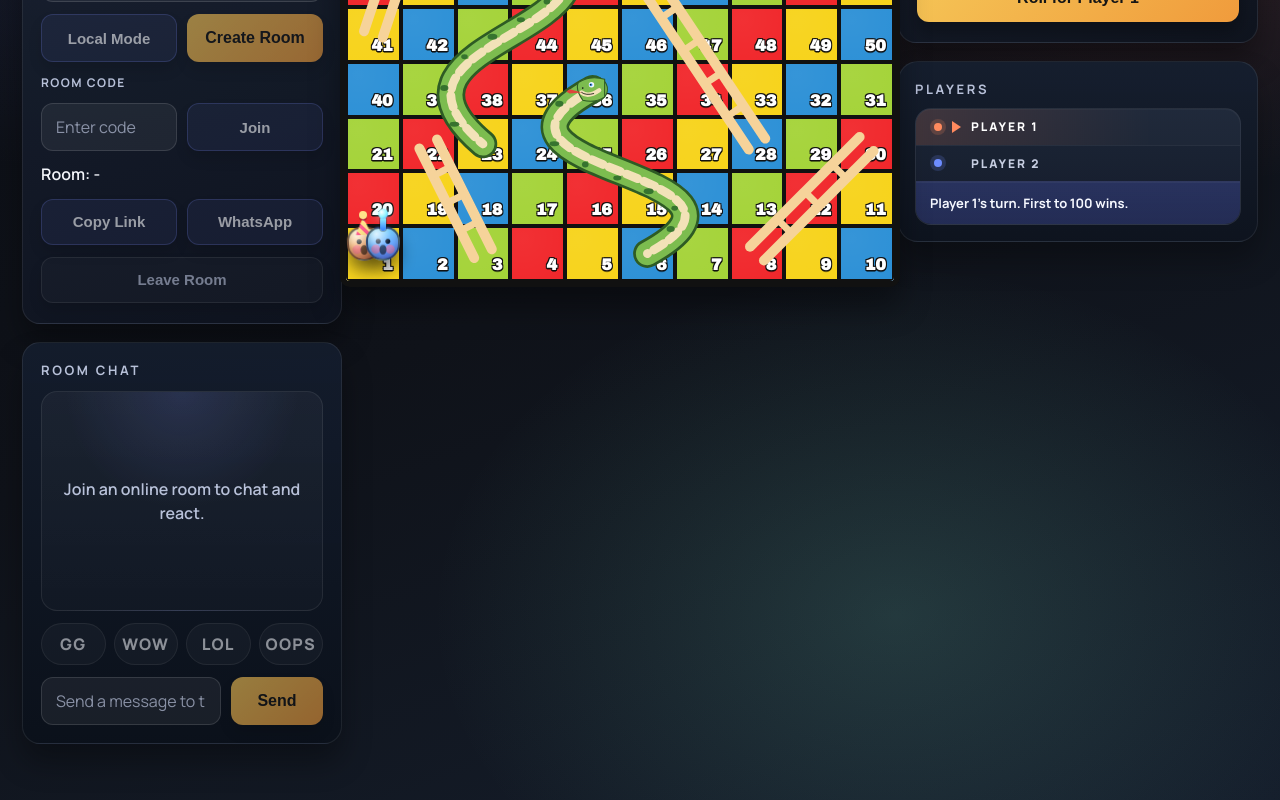
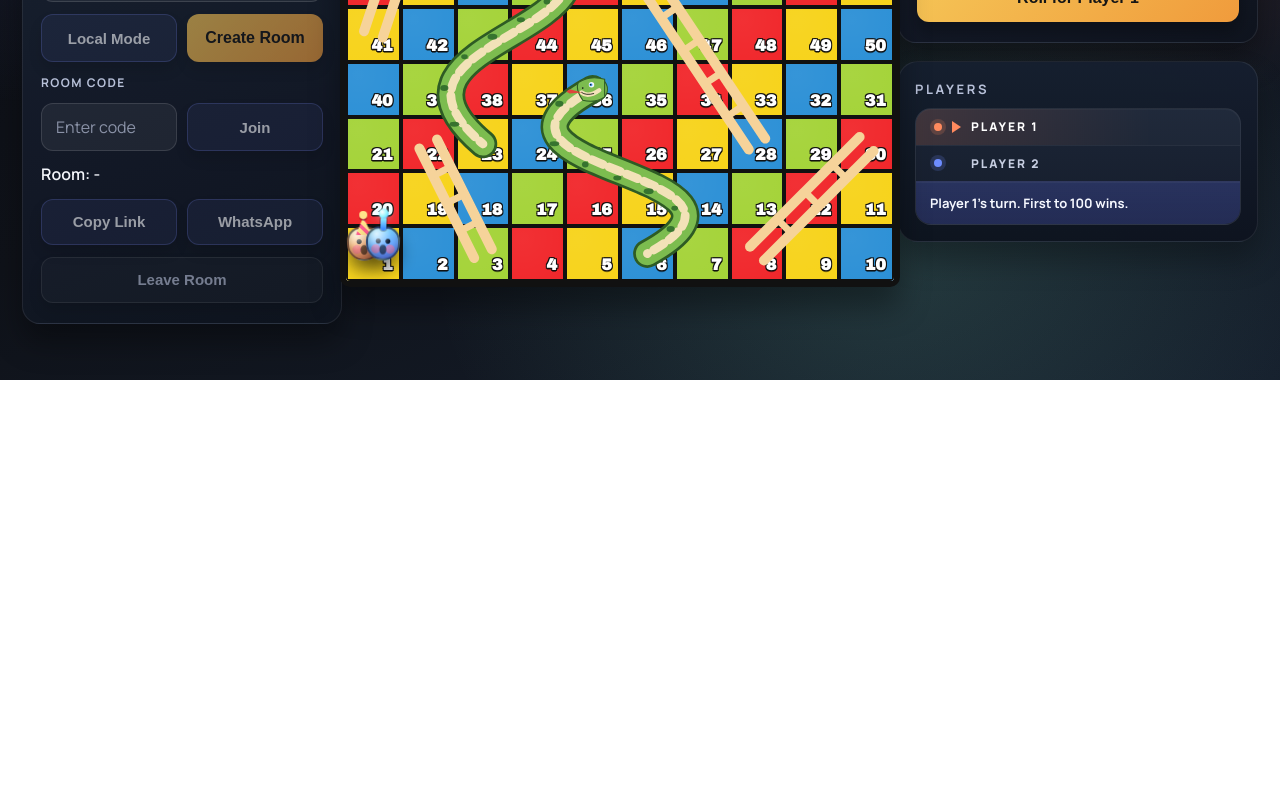
Before and after one commit to praveenarun2008-code/Snake-and-Ladder, a React (Vite) app: page / in a window 1280 px wide. Shown: the part 430-1230 px from the top of the page. After the commit the page ends 810 px from the top, so only its background shows below. Built offline with nearby package versions, Linux system fonts and the light colour scheme.

Commit message:
first commit

```diff
--- a/script.js
+++ b/script.js
@@ -22,6 +22,8 @@ const leaveRoomButton = document.getElementById("leave-room-btn");
 const localModeButton = document.getElementById("local-mode-btn");
 const copyRoomLinkButton = document.getElementById("copy-room-link-btn");
 const whatsappShareButton = document.getElementById("whatsapp-share-btn");
+const onlinePanel = document.getElementById("online-panel");
+const roomChatPanel = document.getElementById("room-chat-panel");
 const chatMessagesEl = document.getElementById("chat-messages");
 const chatInput = document.getElementById("chat-input");
 const chatSendButton = document.getElementById("chat-send-btn");
@@ -837,6 +839,8 @@ function updateMultiplayerUI(){
   if(roomCodeDisplay){
     roomCodeDisplay.innerText = roomText;
   }
+  setPanelVisibility(onlinePanel, !inRoom);
+  setPanelVisibility(roomChatPanel, inRoom);
   if(leaveRoomButton){
     leaveRoomButton.disabled = !inRoom || busy;
   }
--- a/src/App.jsx
+++ b/src/App.jsx
@@ -29,7 +29,7 @@ function App() {
 
         <div className="board-row">
           <aside className="side-panel side-panel-left">
-            <div className="online-panel">
+            <div id="online-panel" className="online-panel">
               <div className="panel-title">Online Multiplayer</div>
               <p id="multiplayer-status" className="meta-line">Local mode. Play on one device or connect friends online.</p>
               <label className="field-label" htmlFor="local-player-count">Local players</label>
@@ -57,7 +57,7 @@ function App() {
               <button id="leave-room-btn" className="ghost-btn" type="button" disabled>Leave Room</button>
             </div>
 
-            <div className="chat-panel">
+            <div id="room-chat-panel" className="chat-panel">
               <div className="panel-title">Room Chat</div>
               <div id="chat-messages" className="chat-messages" aria-live="polite">
                 <p className="chat-empty">Join an online room to chat and react.</p>
```
Also changed, not shown: 1 other file (tests, documents, lock files or other folders).
